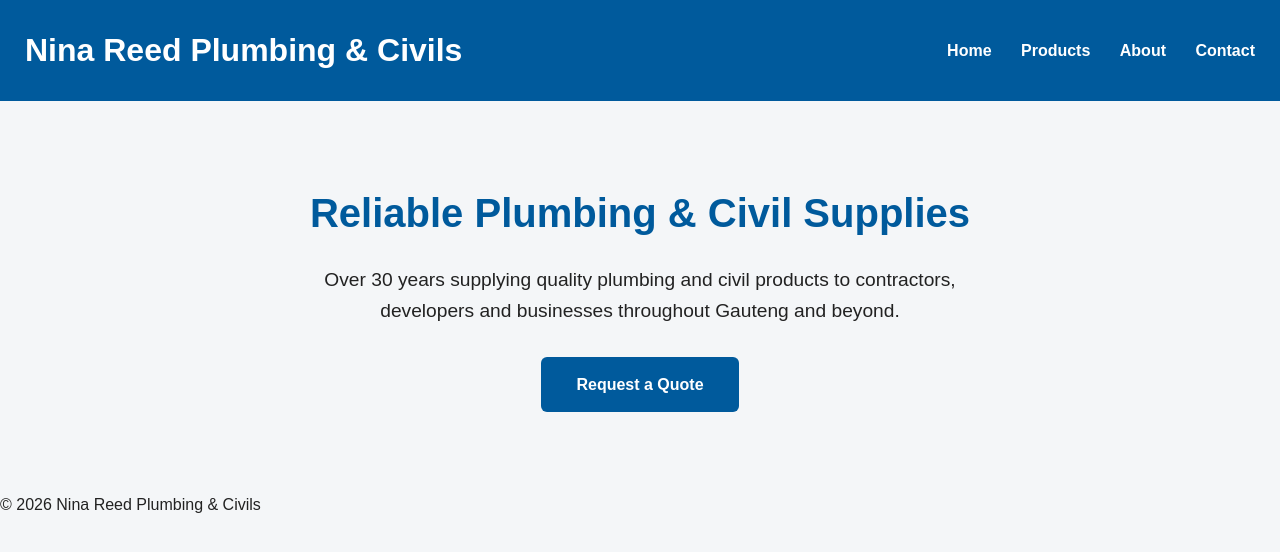
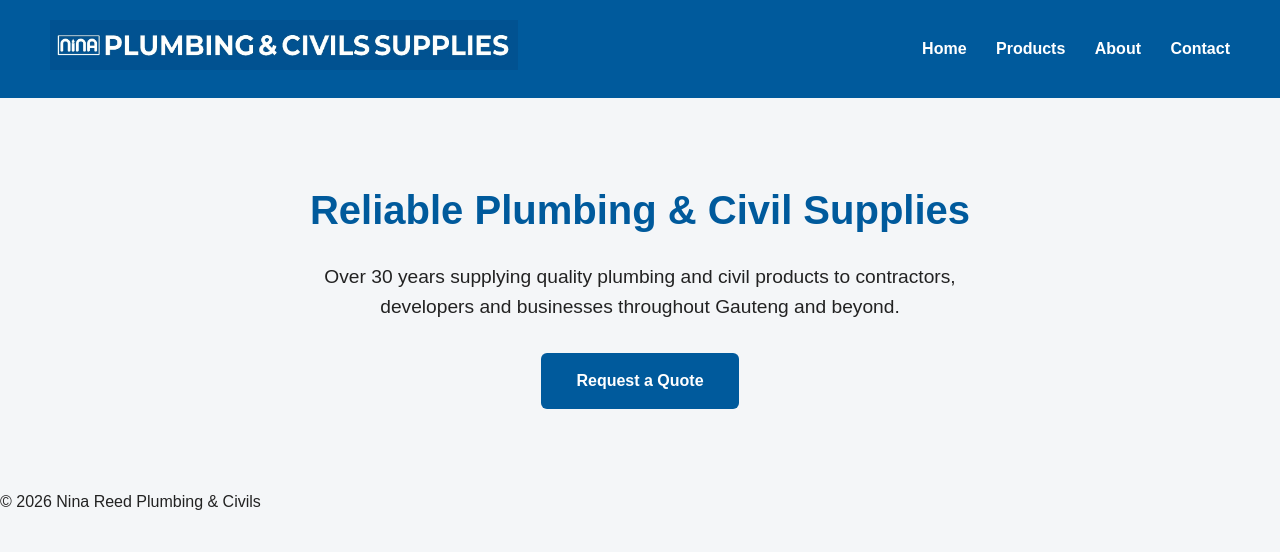
Before and after one commit to GriefSociety/project-nina-reed, a plain HTML site: page index.html in a window 1280 px wide. Drawn offline with Linux system fonts and the light colour scheme.

Commit message:
Add company logo and polish header styling

```diff
--- a/css/style.css
+++ b/css/style.css
@@ -19,7 +19,7 @@ body {
 header {
     background-color: #005A9C;
     color: white;
-    padding: 25px;
+    padding: 20px 50px;
 
     display: flex;
     justify-content: space-between;
@@ -60,7 +60,9 @@ header {
     border-radius: 6px;
     font-weight: bold;
 }
-
+.btn:hover {
+    background-color: #00457a;
+}
 
 /* ===== NAVIGATION ===== */
 
@@ -70,3 +72,14 @@ nav a {
     margin-left: 25px;
     font-weight: bold;
 }
+nav a:hover {
+    color:#d6ecff;
+
+}
+
+
+/* ===== LOGO ===== */
+
+.logo img {
+    height: 50px;
+}
--- a/index.html
+++ b/index.html
@@ -14,13 +14,15 @@
 
     <header>
 
-        <h1>Nina Reed Plumbing & Civils</h1>
+        <div class="logo">
+            <img src="assets/logos/logo.jpeg" alt="Nina Reed Plumbing & Civils logo">
+        </div>
 
         <nav>
-        <a href="#">Home</a>
-        <a href="#">Products</a>
-        <a href="#">About</a>
-        <a href="#">Contact</a>
+            <a href="#">Home</a>
+            <a href="#">Products</a>
+            <a href="#">About</a>
+            <a href="#">Contact</a>
         </nav>
 
     </header>
```
Also changed, not shown: assets/logos/logo.jpeg (added).
